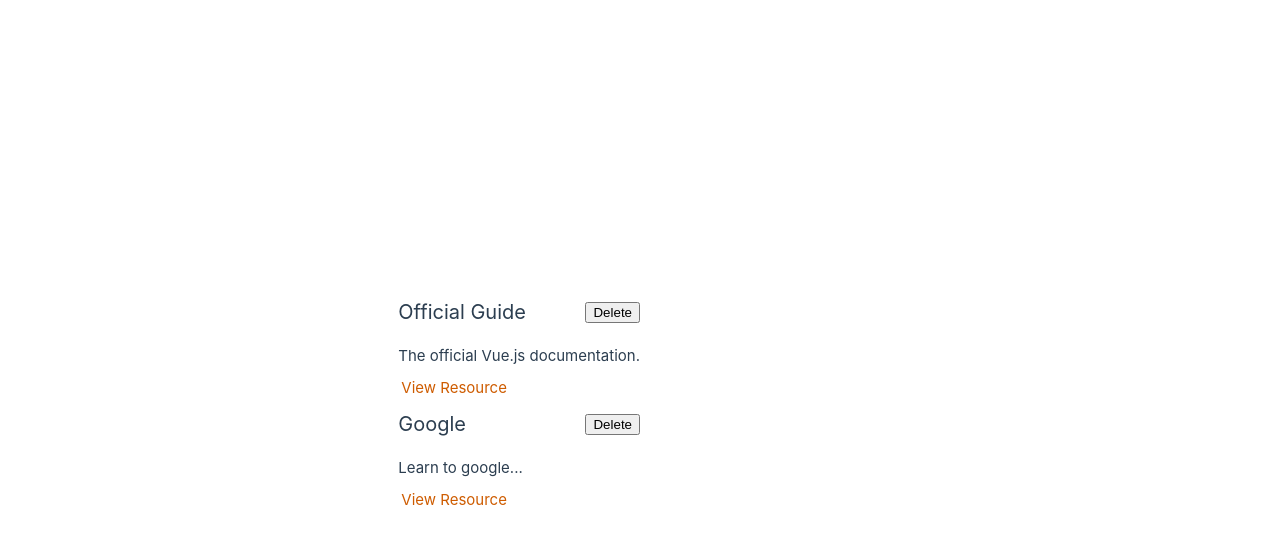
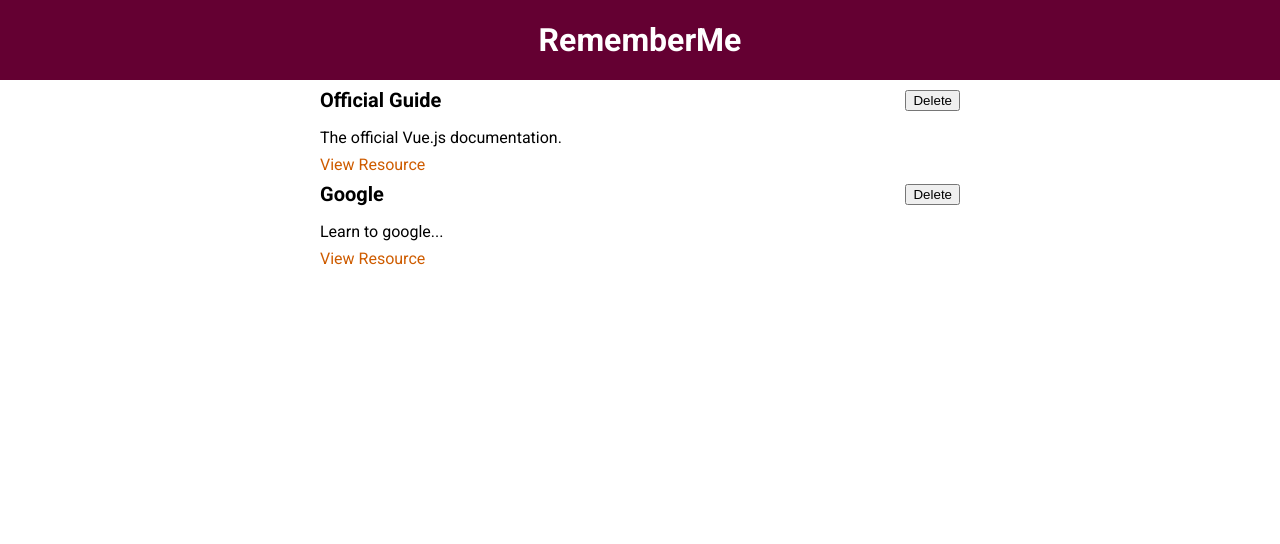
Before and after one commit to mohsen-pashootan/simple_vue_vite, a Vue app: page / in a window 1280 px wide. Shown: the top 544 px of the page. Built offline with nearby package versions, Linux system fonts and the light colour scheme.

Commit message:
feat(layout)add some general layout

```diff
--- a/src/App.vue
+++ b/src/App.vue
@@ -1,13 +1,16 @@
 <template>
+  <the-header title="RememberMe"></the-header>
   <stored-resources :resources="storedResources"></stored-resources>
 </template>
 
 <script>
 import StoredResources from './components/learning-resources/StoredResources.vue'
+import TheHeader from './components/layouts/TheHeader.vue'
 
 export default {
   components: {
-    StoredResources
+    StoredResources,
+    TheHeader
   },
   data() {
     return {
--- /dev/null
+++ b/src/components/UI/BaseCard.vue
@@ -0,0 +1,15 @@
+<template>
+  <div>
+    <slot></slot>
+  </div>
+</template>
+
+<style scoped>
+div {
+  border-radius: 12px;
+  box-shadow: 0 2px 8px rgba(0, 0, 0, 0.26);
+  padding: 1rem;
+  margin: 2rem auto;
+  max-width: 40rem;
+}
+</style>
--- /dev/null
+++ b/src/components/layouts/TheHeader.vue
@@ -0,0 +1,27 @@
+<template>
+  <header>
+    <h1>{{ title }}</h1>
+  </header>
+</template>
+
+<script>
+export default {
+  props: ['title']
+}
+</script>
+
+<style scoped>
+header {
+  width: 100%;
+  height: 5rem;
+  background-color: #640032;
+  display: flex;
+  justify-content: center;
+  align-items: center;
+}
+
+header h1 {
+  color: white;
+  margin: 0;
+}
+</style>
```
Also changed, not shown: src/main.js (+7 -3 lines).
